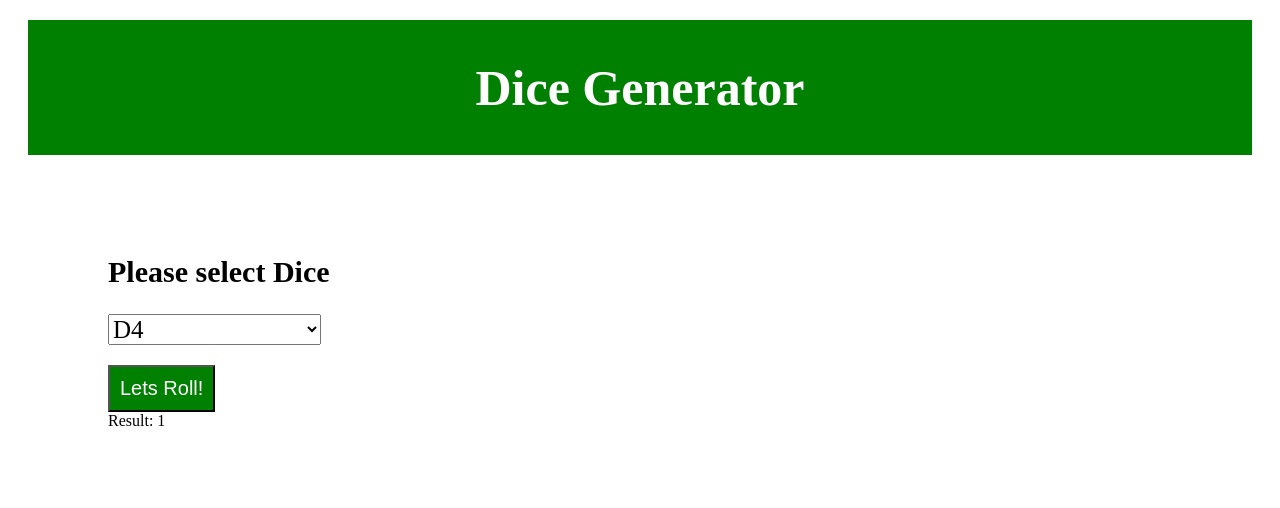
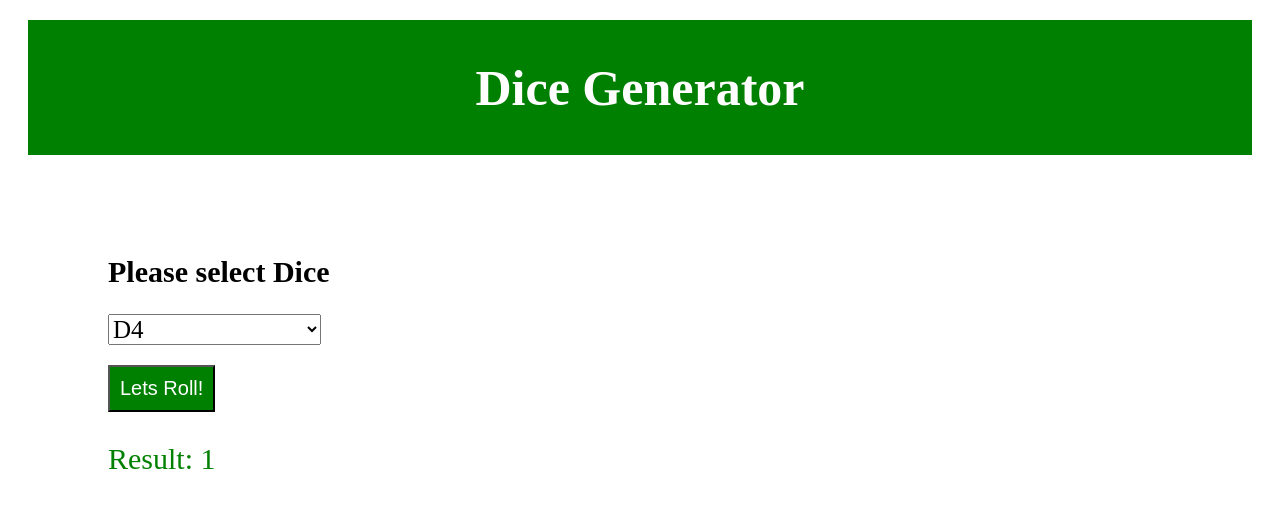
Before and after one commit to stevenwooden/Lab6, a plain HTML site: page index.html in a window 1280 px wide. Both pictures are taken after a click on the button "Lets Roll!". Drawn offline with Linux system fonts and the light colour scheme.

Commit message:
final CSS and touch ups on code

```diff
--- a/index.html
+++ b/index.html
@@ -34,6 +34,12 @@
                 background-color: green;
                 color: white;
             }
+            #result {
+                margin-top: 1em;
+                font-size: 30px;
+                color: green;
+                font-family: serif;
+            }
         </style>
     </head>
     <body>
@@ -57,7 +63,7 @@
             </main>
             <script>
                 function rollDice(){
-                    const numDice = +document.getElementById('dice-options').value;
+                    const numDice = document.getElementById('dice-options').value;
                     const diceResult = Math.floor(Math.random() * numDice) + 1;
                     document.getElementById("result").textContent = 'Result: '  + diceResult;
                 }
```
